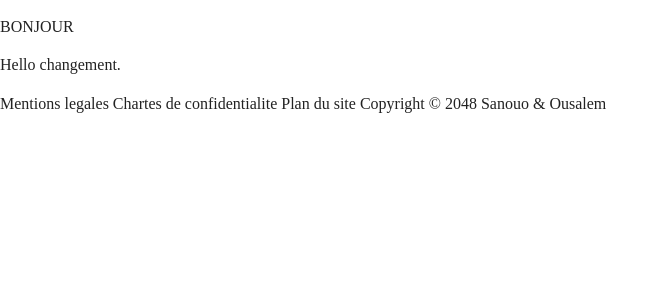
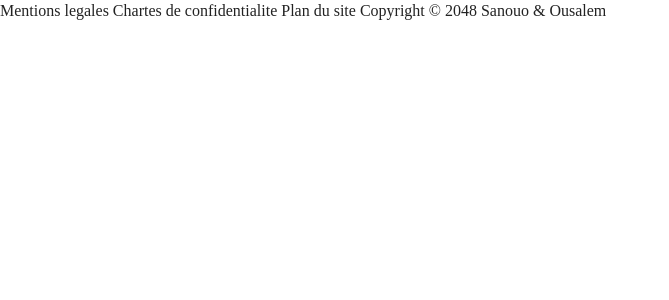
Before and after one commit to Simplon-Roubaix/e-commerce-sana-david-, a PHP site: page / in a window 1280 px wide. Shown: the top 300 px of the page, without its empty margins (0-669 px from the left). Run offline with PHP 8.4, Linux system fonts and the light colour scheme; some libraries are stand-ins or nearby versions.

Commit message:
Update index.php

```diff
--- a/index.php
+++ b/index.php
@@ -21,32 +21,6 @@
 
         <!-- Add your site or application content here -->
 
-<!--MA PARTIE -->
-
-
-
-
-
-
-
-
-
-
-
-
-
-
-        <p> BONJOUR  </p>
-
-        <p>Hello changement.</p>
-
-
-
-
-
-
-
-
 
 
 
```
